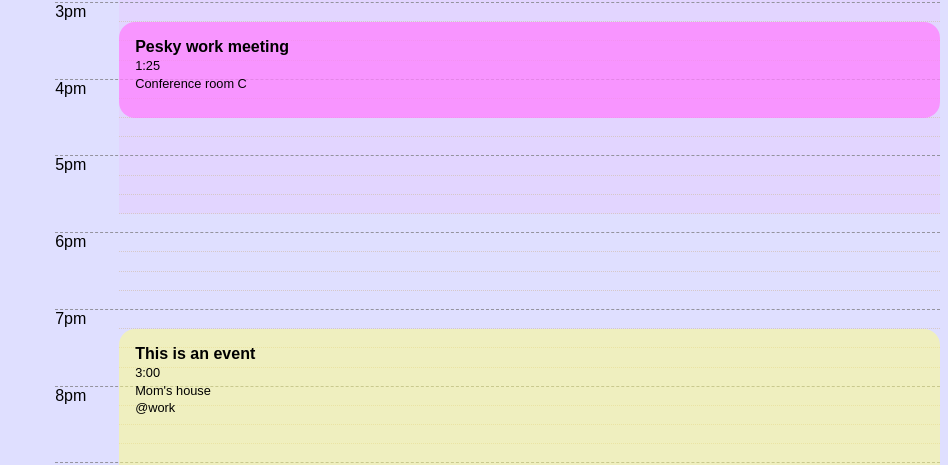
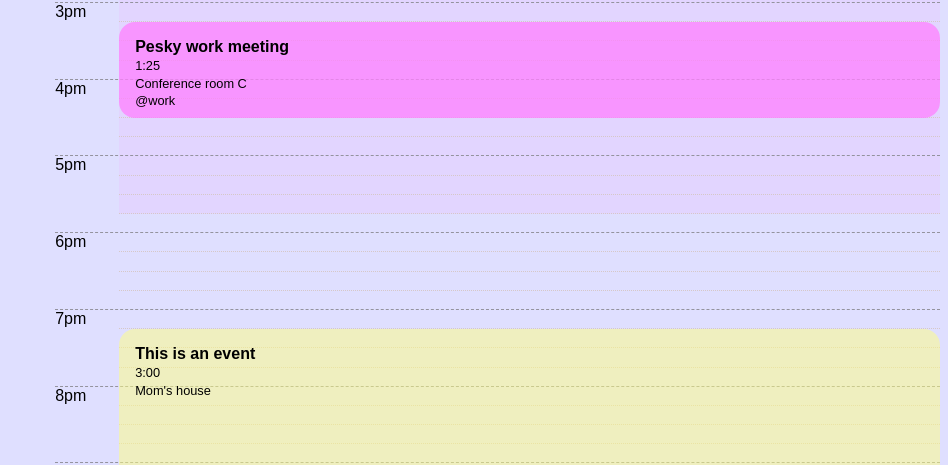
Before and after one commit to y0mbo/todo.txt, a React (Create React App) app: page / in a window 1280 px wide. Shown: the part 1293-1758 px from the top of the page, without its empty margins (332-1280 px from the left). Built offline with nearby package versions, Linux system fonts and the light colour scheme.

Commit message:
Moved the context to the correct event

```diff
--- a/src/components/CalendarEvents.js
+++ b/src/components/CalendarEvents.js
@@ -178,13 +178,13 @@ class CalendarEvents extends React.Component {
                         <div class="title">This is an event</div>
                         <div class="duration">3:00</div>
                         <div class="location">Mom's house</div>
-                        <div class="context">@work</div>
                     </div>
 
                     <div class="event" id="e15151630">
-                    <div class="title">Pesky work meeting</div>
+                        <div class="title">Pesky work meeting</div>
                         <div class="duration">1:25</div>
                         <div class="location">Conference room C</div>
+                        <div class="context">@work</div>
                     </div>
                 </div>
             </div>
```
